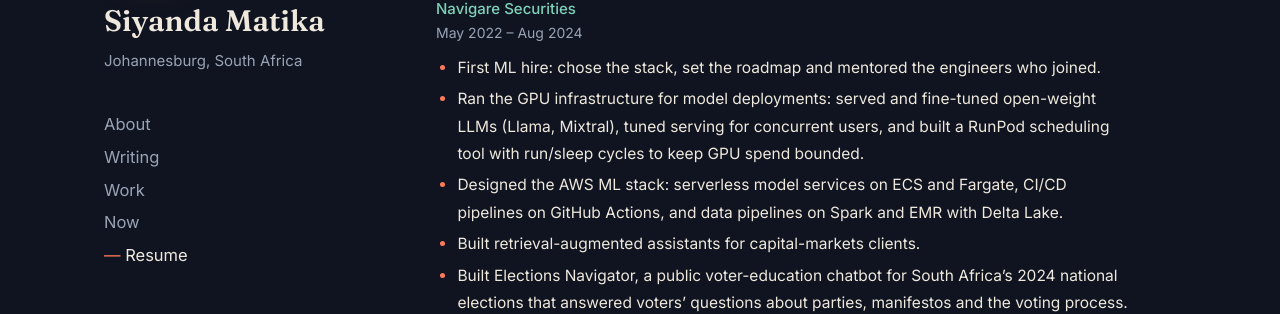
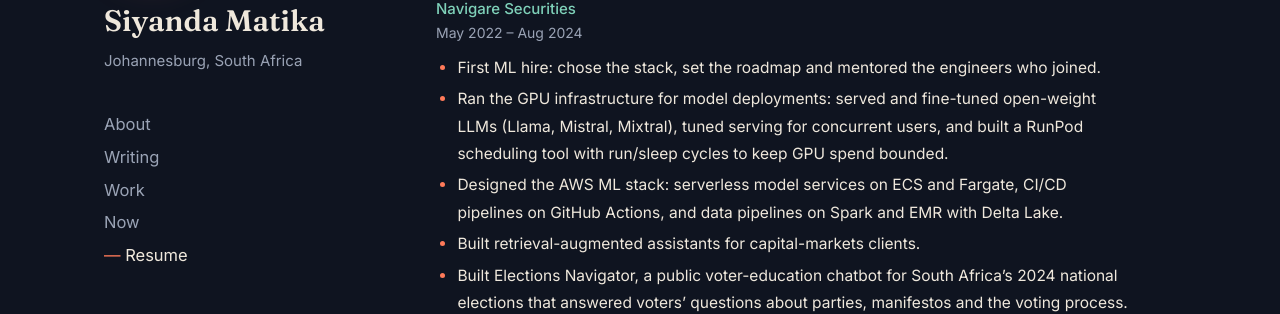
Before and after one commit to matikasiyanda/matikasiyanda.github.io, a Jekyll site: the page built from _pages/resume.md, in a window 1280 px wide and 1400 px high, scrolled down 949 px. Shown: the part 171-485 px from the top of the window. Built offline with Jekyll 4.4.1, drawn with Linux system fonts in a browser that asks for light colours; some of the changed text lies outside the part shown.

Commit message:
Resume: name LLM families (Llama, Mistral, Mixtral, Qwen, GPT via Azure OpenAI)

```diff
--- a/_pages/resume.md
+++ b/_pages/resume.md
@@ -57,7 +57,7 @@
 - First ML hire: chose the stack, set the roadmap and mentored the engineers
   who joined.
 - Ran the GPU infrastructure for model deployments: served and fine-tuned
-  open-weight LLMs (Llama, Mixtral), tuned serving for concurrent users, and
+  open-weight LLMs (Llama, Mistral, Mixtral), tuned serving for concurrent users, and
   built a RunPod scheduling tool with run/sleep cycles to keep GPU spend bounded.
 - Designed the AWS ML stack: serverless model services on ECS and Fargate,
   CI/CD pipelines on GitHub Actions, and data pipelines on Spark and EMR with
@@ -98,7 +98,7 @@
   <dt>Statistics and analytics</dt><dd>Bayesian inference, time series, segmentation, forecasting, recommendation, A/B testing</dd>
   <dt>Unstructured data</dt><dd>text, images and video: extraction, OCR, embeddings and retrieval</dd>
   <dt>Machine learning</dt><dd>model design, training, evaluation and fine-tuning across classical ML, deep learning and transformers; PyTorch, scikit-learn, XGBoost</dd>
-  <dt>LLMs</dt><dd>retrieval (RAG, hybrid search), fine-tuning (LoRA, Azure OpenAI Service), intent classification and agent routing, reinforcement learning (GRPO), guardrails</dd>
+  <dt>LLMs</dt><dd>open-weight models (Llama, Mistral and Mixtral, Qwen) and GPT models via Azure OpenAI; retrieval (RAG, hybrid search), fine-tuning (LoRA, Azure OpenAI Service), intent classification and agent routing, reinforcement learning (GRPO), guardrails</dd>
   <dt>Scripting</dt><dd>Python, Bash, SQL</dd>
   <dt>Cloud services</dt><dd>AWS (SageMaker, ECS, Fargate, EMR), Azure (Azure ML, App Service), GCP</dd>
   <dt>GPU infrastructure and deployment</dt><dd>Linux GPU servers (RunPod), open-weight model serving with vLLM, concurrency tuning, Docker</dd>
```
Also changed, not shown: 1 other file.
